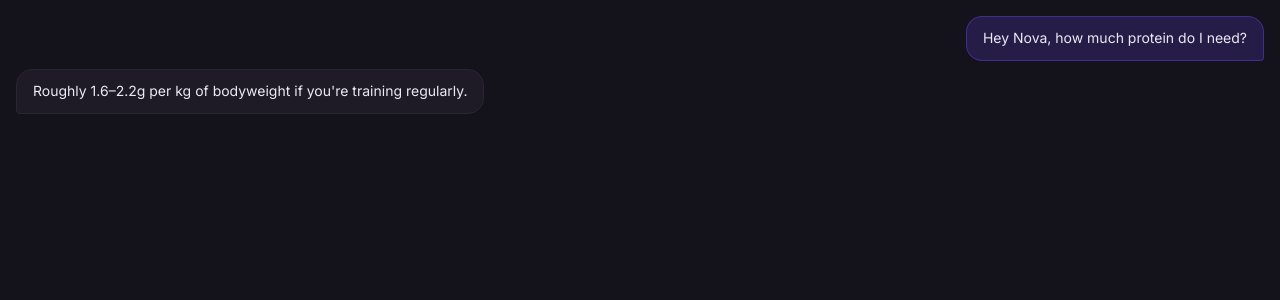
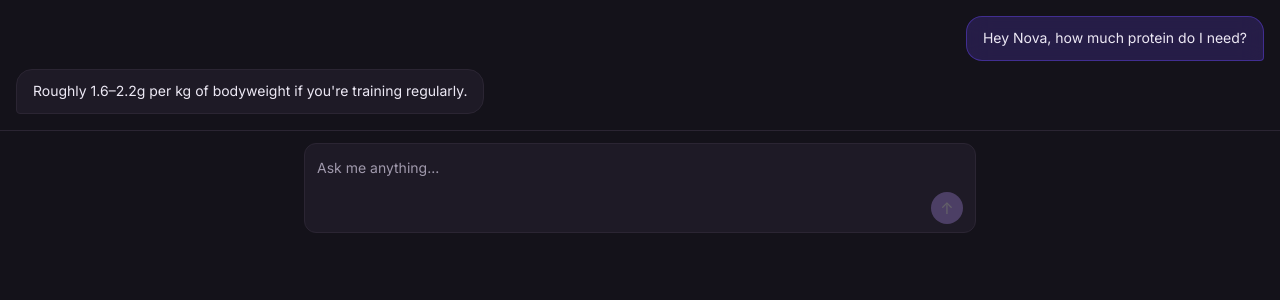
Before and after one commit to Velocity-AI-Lab/Nova-Chat, a Next.js app in the folder frontend/: page / in a window 1280 px wide. Shown: the top 300 px of the page. Built offline with nearby package versions, Linux system fonts and the light colour scheme.

Commit message:
feat: add ChatInput component with auto-growing textarea

```diff
--- a/frontend/app/page.tsx
+++ b/frontend/app/page.tsx
@@ -1,10 +1,10 @@
 import Image from "next/image";
 import { MessageBubble } from "@/components/messageBubble";
+import { ChatInput } from "@/components/chatInput";
 
 export default function Home() {
   return (
     <>
-      {" "}
       <div className="p-4 space-y-2">
         <MessageBubble
           message={{
@@ -20,6 +20,7 @@ export default function Home() {
           }}
         />
       </div>
+      <ChatInput />
     </>
   );
 }
--- /dev/null
+++ b/frontend/components/chatInput.tsx
@@ -0,0 +1,58 @@
+"use client";
+
+import { useState } from "react";
+
+export const ChatInput = ({
+  onSend,
+  disabled,
+}: {
+  onSend: (text: string) => void;
+  disabled: boolean;
+}) => {
+  // decalre the state
+  const [prompt, setPrompt] = useState<string>("");
+
+  // write the function onsend to send the actuall prompt text to the gemini
+  const submit = () => {
+    // first trim the white space
+    const trimmedMsg = prompt.trim();
+    // check if the message already sent or chatInput is empty
+    if (!trimmedMsg || disabled) return;
+    // send the message
+    onSend(trimmedMsg);
+    // set the chatInput empty
+    setPrompt("");
+  };
+
+  return (
+    <>
+      <div className="border-t border-line bg-background px-4 py-3">
+        <div className="mx-auto flex max-w-2xl items-end gap-2 rounded-xl border border-line bg-surface px-3 py-2">
+          <textarea
+            value={prompt}
+            onChange={(e) => setPrompt(e.target.value)}
+            onKeyDown={(e) => {
+              if (e.key === "Enter" && !e.shiftKey) {
+                e.preventDefault();
+                submit();
+              }
+            }}
+            placeholder="Ask me anything..."
+            rows={3}
+            className="min-h-18 max-h-52 flex-1 resize-none bg-transparent py-1.5 text-sm text-foreground outline-none placeholder:text-ink-soft"
+            style={{ fieldSizing: "content" }}
+          />
+          <button
+            onClick={submit}
+            disabled={disabled || !prompt.trim()}
+            aria-label="Send message"
+            className="flex h-8 w-8 shrink-0 items-center justify-center rounded-full bg-coral text-white transition-opacity disabled:opacity-30"
+          >
+            ↑
+          </button>
+        </div>
+        <div></div>
+      </div>
+    </>
+  );
+};
```
